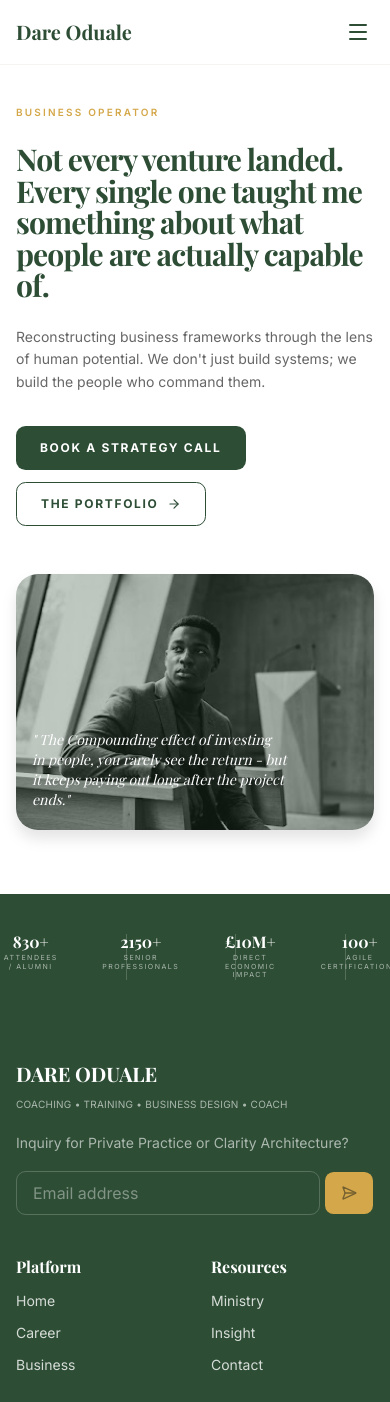
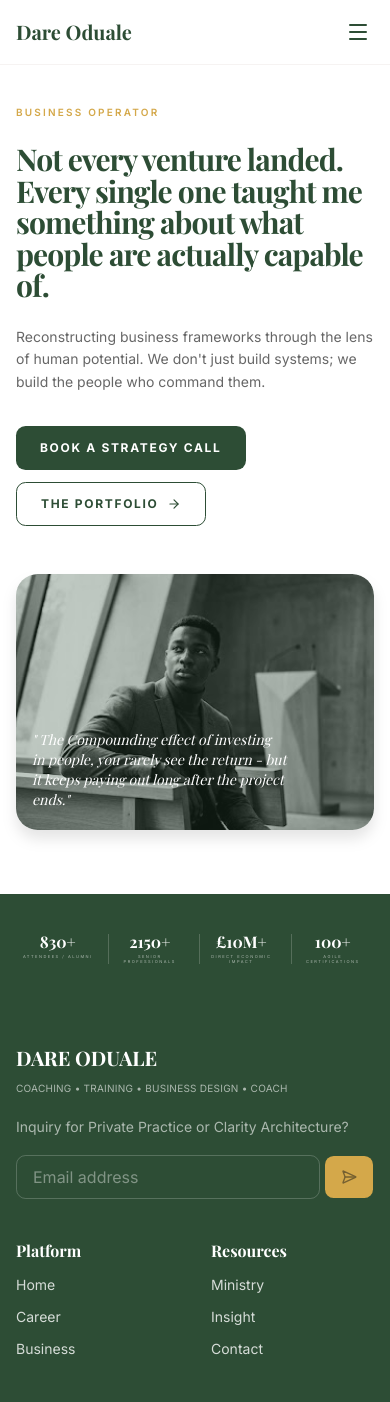
Before and after one commit to accurvia-labs/accurvia-project-1, a Next.js app in the folder frontend/: page /business in a window 390 px wide. Shown: the top 1402 px of the page. Built offline with nearby package versions, Linux system fonts and the light colour scheme.

Commit message:
refined:BusinessHero
- Adjusted the spacing and font size of the stats section in the business hero component to enhance readability and visual appeal.
-Adjusted the gap between the stats items and fine-tuned the text size for better hierarchy and emphasis.

```diff
--- a/frontend/src/components/business/BusinessHero.tsx
+++ b/frontend/src/components/business/BusinessHero.tsx
@@ -21,7 +21,7 @@ export function BusinessHero() {
   return (
     <section
       aria-labelledby="business-hero-heading"
-      className="relative overflow-hidden"
+      className="overflow-hidden"
     >
       <div className="px-4 sm:px-6 md:px-8 py-10 sm:py-14 md:py-16 mx-auto max-w-7xl">
         <div className="grid grid-cols-1 lg:grid-cols-2 gap-12 lg:gap-20 items-center justify-center">
@@ -89,7 +89,7 @@ export function BusinessHero() {
                 flex flex-col justify-center
               "
             >
-              <p className="font-heading italic text-primary-foreground text-sm sm:text-xl">
+              <p className="font-heading italic text-primary-foreground text-sm sm:text-xl ">
                 &quot; The Compounding effect of investing in people, you rarely
                 see the return - but it keeps paying out long after the project
                 ends.&quot;
@@ -100,12 +100,11 @@ export function BusinessHero() {
       </div>
 
       {/* Stats */}
-      <div
-        className="bg-primary mt-6 sm:mt-8 lg:mt-10"
+      <div className="bg-primary mt-6 sm:mt-8 lg:mt-10"
         aria-labelledby="stats-heading"
       >
         <div className="px-4 sm:px-6 md:px-8 py-10 sm:py-14 md:py-16 mx-auto max-w-7xl">
-          <div className="grid grid-cols-4 gap-20 sm:gap-6 md:gap-8">
+          <div className="grid grid-cols-4 gap-2 sm:gap-6 md:gap-8">
             {stats.map(({ num, label }, i) => (
               <div
                 key={label}
@@ -116,7 +115,7 @@ export function BusinessHero() {
                 <h2 className="text-md sm:text-2xl md:text-3xl lg:text-4xl font-bold text-primary-foreground leading-none text-center">
                   {num}
                 </h2>
-                <span className="text-primary-foreground/60 text-[7px] sm:text-[9px] md:text-[10px] tracking-[1.5px] sm:tracking-[2px] uppercase leading-tight text-center px-1">
+                <span className="text-primary-foreground/60 text-[4px] sm:text-[9px] md:text-[10px] tracking-[1.5px] sm:tracking-[2px] uppercase leading-tight text-center px-1">
                   {label}
                 </span>
               </div>
```
